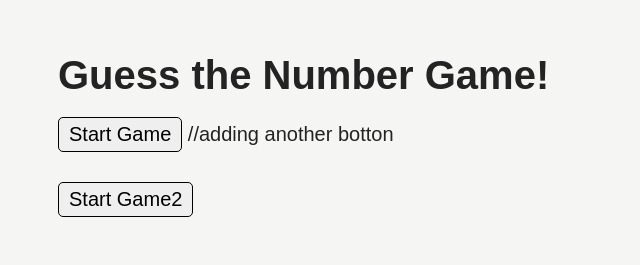
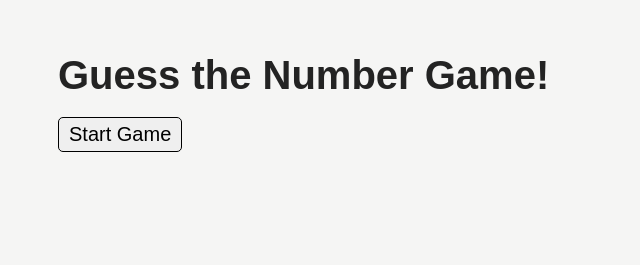
Before and after one commit to JoanneOs/-ALAB31621, a plain HTML site: page index.html in a window 1280 px wide. Shown: the whole page, without its empty margins (0-640 px from the left). Drawn offline with Linux system fonts and the light colour scheme.

Commit message:
bottons js

```diff
--- a/index.html
+++ b/index.html
@@ -10,13 +10,13 @@
   <h1>Guess the Number Game!</h1>
 
   <!-- Button to start the game -->
-  <button id="startGame">Start Game</button>
+  <!-- <button id="startGame">Start Game</button>
   //adding another botton
   <br><br>
   <div>
-  <button id="startGame2">Start Game2</button>
+  <button id="startGame2">Start startGame2</button>
 
-</div>
+</div> -->
 
   <!-- Area to display the result -->
   <p id="gameResult"></p>
--- a/index.js
+++ b/index.js
@@ -1,6 +1,13 @@
 // Get the start button and message area from the HTML
 const gameButton = document.getElementById("startGame");
 const messageArea = document.getElementById("gameResult");
+
+
+//start button in js
+
+let btn = document.createElement('button');
+btn.innerText = 'Start Game';
+document.body.appendChild(btn);
 
 // Function to run the guessing game
 function playGame() {
@@ -33,7 +40,7 @@ let userGuess = Number(userInput);
    // Use setTimeout to display the second message after 1 second (1000 milliseconds)
    setTimeout(function() {
      alert(" You can try again");
-   }, 1000);
+   }, 5000);
   }
 }
 
```
